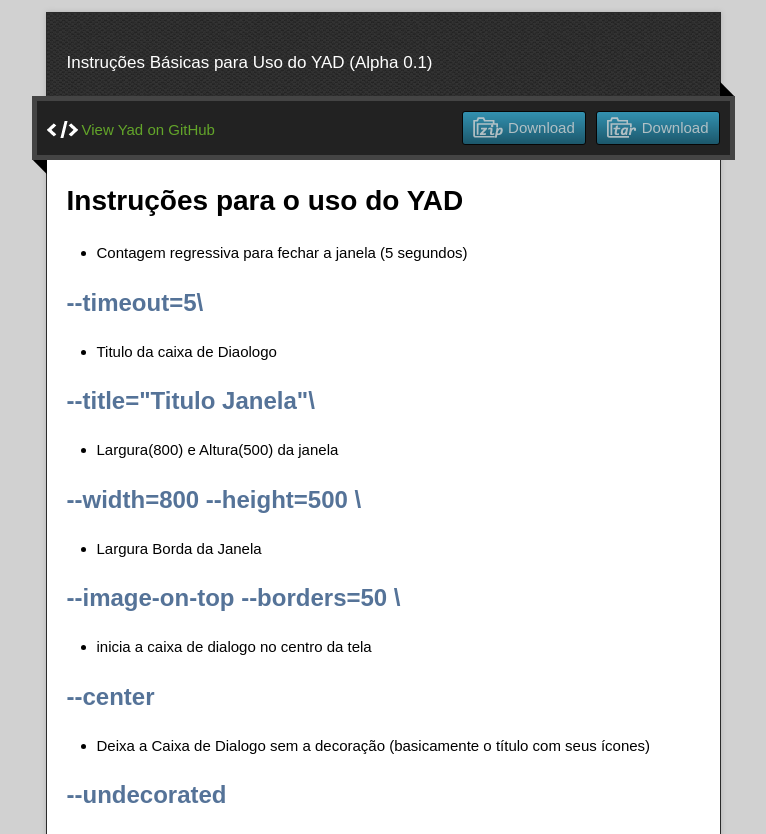
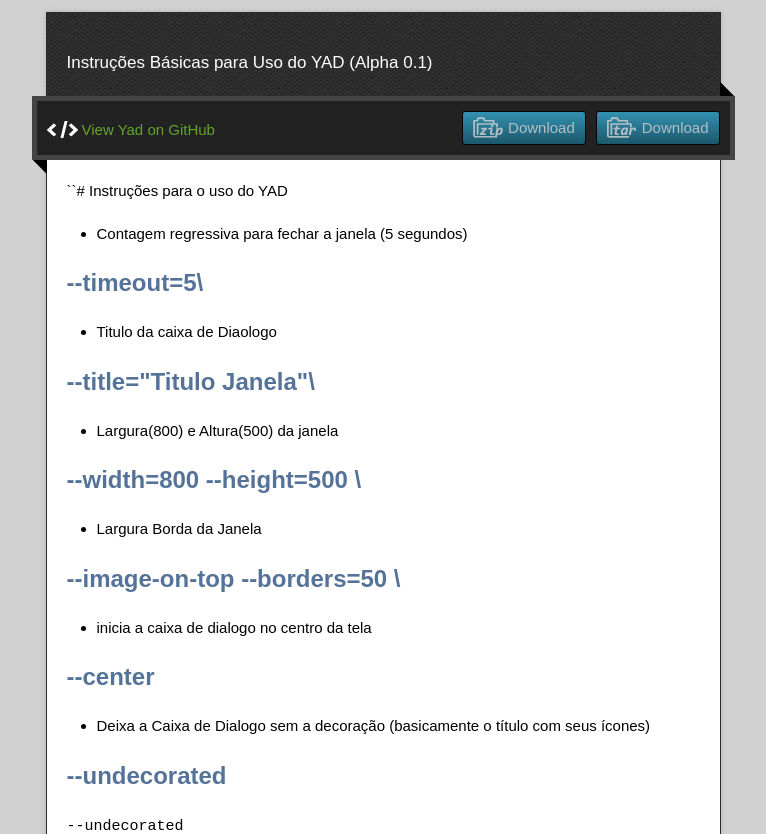
Before and after one commit to hanaure/YAD, a plain HTML site: page index.html in a window 1280 px wide. Shown: the part 118-952 px from the top of the page, without its empty margins (257-1023 px from the left). Drawn offline with nearby package versions, Linux system fonts and the light colour scheme.

Commit message:
Create gh-pages branch via GitHub

```diff
--- a/index.html
+++ b/index.html
@@ -36,8 +36,7 @@
         <span class="blc"></span><span class="trc"></span>
         </div>
         <article class="markdown-body">
-          <h1>
-<a id="instruções-para-o-uso-do-yad" class="anchor" href="#instru%C3%A7%C3%B5es-para-o-uso-do-yad" aria-hidden="true"><span aria-hidden="true" class="octicon octicon-link"></span></a>Instruções para o uso do YAD</h1>
+          <p>``# Instruções para o uso do YAD</p>
 
 <ul>
 <li>Contagem regressiva para fechar a janela (5 segundos)</li>
@@ -80,6 +79,8 @@
 
 <h2>
 <a id="--undecorated" class="anchor" href="#--undecorated" aria-hidden="true"><span aria-hidden="true" class="octicon octicon-link"></span></a>--undecorated</h2>
+
+<p><code>--undecorated</code></p>
         </article>
       </div>
     </div>
--- a/params.json
+++ b/params.json
@@ -1,6 +1,6 @@
 {
   "name": "Yad",
   "tagline": "Instruções Básicas para Uso do YAD (Alpha 0.1)",
-  "body": "# Instruções para o uso do YAD\r\n\r\n* Contagem regressiva para fechar a janela (5 segundos)\r\n\r\n## --timeout=5\\\r\n\r\n* Titulo da caixa de Diaologo\r\n\r\n## --title=\"Titulo Janela\"\\\r\n\r\n* Largura(800) e Altura(500) da janela\r\n\r\n## --width=800 --height=500 \\\r\n\r\n* Largura Borda da Janela\r\n\r\n## --image-on-top --borders=50 \\\r\n\r\n* inicia a caixa de dialogo no centro da tela\r\n\r\n## --center \r\n\r\n* Deixa a Caixa de Dialogo sem a decoração (basicamente o título com seus ícones)\r\n\r\n## --undecorated ",
+  "body": "``# Instruções para o uso do YAD\r\n\r\n* Contagem regressiva para fechar a janela (5 segundos)\r\n\r\n## --timeout=5\\\r\n\r\n* Titulo da caixa de Diaologo\r\n\r\n## --title=\"Titulo Janela\"\\\r\n\r\n* Largura(800) e Altura(500) da janela\r\n\r\n## --width=800 --height=500 \\\r\n\r\n* Largura Borda da Janela\r\n\r\n## --image-on-top --borders=50 \\\r\n\r\n* inicia a caixa de dialogo no centro da tela\r\n\r\n## --center \r\n\r\n* Deixa a Caixa de Dialogo sem a decoração (basicamente o título com seus ícones)\r\n\r\n## --undecorated \r\n` --undecorated `",
   "note": "Don't delete this file! It's used internally to help with page regeneration."
 }
```
